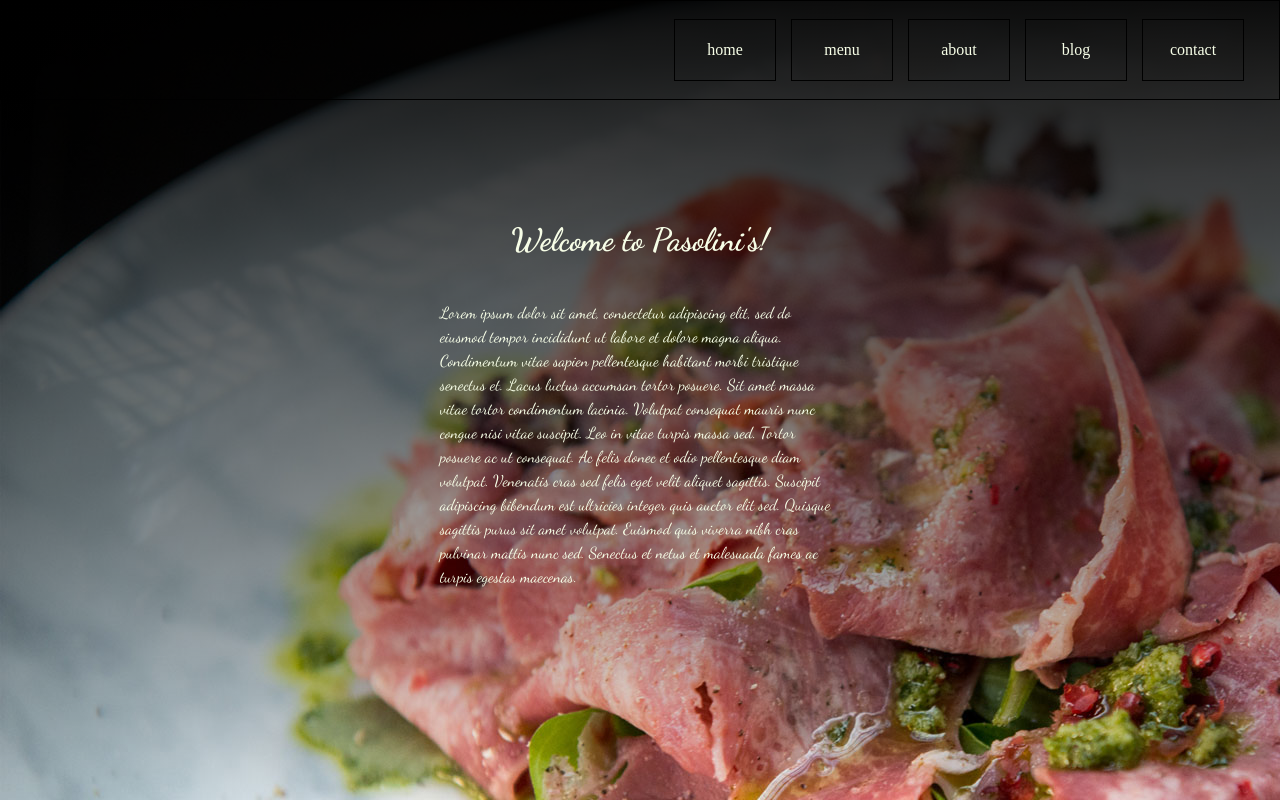
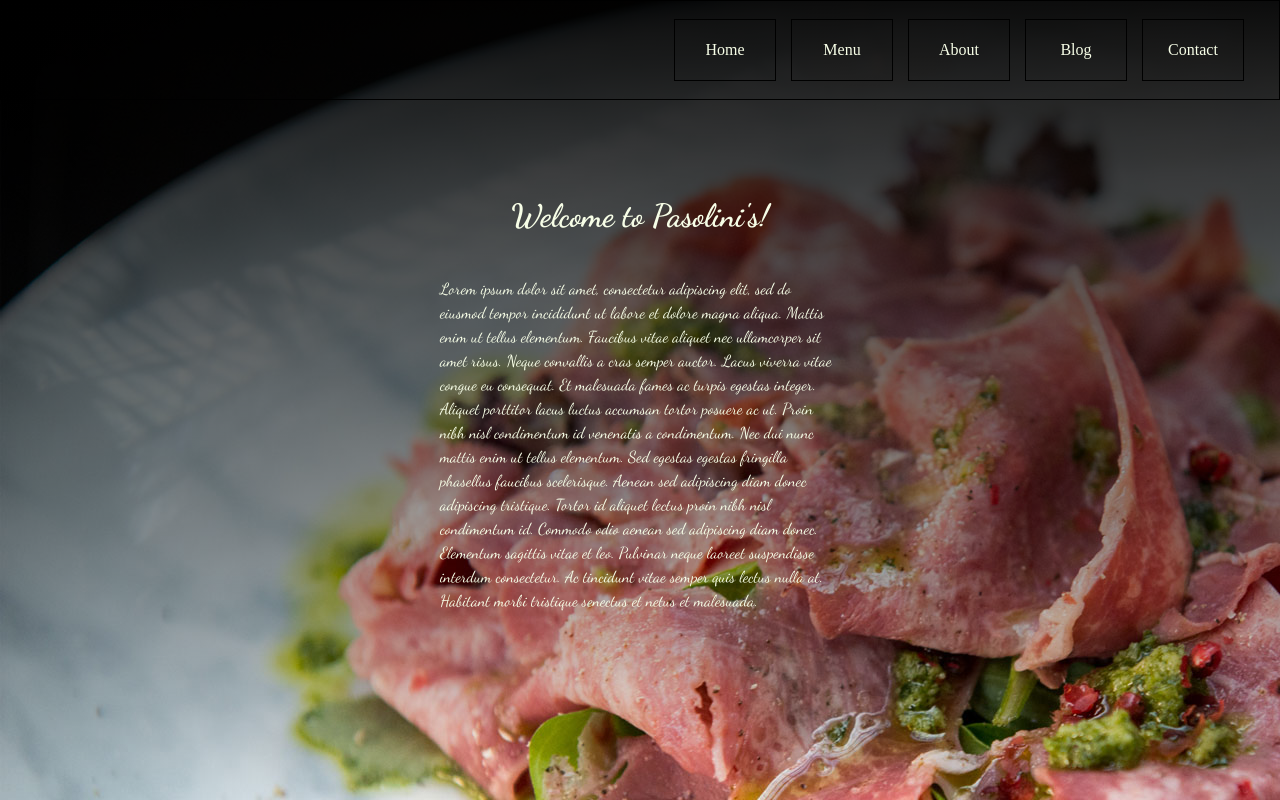
Before and after one commit to NersesArslan/restaurant-page, a website built with webpack: page dist/index.html in a window 1280 px wide. Built offline with nearby package versions, Linux system fonts and the light colour scheme.

Commit message:
removed html tags, rewrote landing page with javascript

```diff
--- a/src/index.js
+++ b/src/index.js
@@ -1,2 +1,84 @@
 import './style.css';
-import _ from 'lodash';
+import _, { head } from 'lodash';
+import Icon from './foodpic.jpeg';
+
+const nav = document.createElement('div');
+nav.classList.add('nav')
+
+const main = document.createElement('div')
+main.classList.add('main')
+
+const footer = document.createElement('div')
+footer.classList.add('footer')
+
+const content = document.getElementById('content')
+
+content.appendChild(nav)
+
+content.appendChild(main)
+
+content.appendChild(footer)
+
+
+const navbar = document.createElement('ol')
+navbar.classList.add('navbar')
+
+nav.appendChild(navbar)
+
+const home = document.createElement('li')
+home.classList.add('home')
+const homelink = document.createElement('a')
+homelink.textContent = 'Home'
+homelink.href = ''
+home.appendChild(homelink)
+
+navbar.appendChild(home)
+
+const menu = document.createElement('li')
+menu.classList.add('menu')
+const menulink = document.createElement('a')
+menulink.textContent = 'Menu'
+
+menu.appendChild(menulink)
+navbar.appendChild(menu)
+
+
+const about = document.createElement('li')
+about.classList.add('about')
+const aboutlink = document.createElement('a')
+aboutlink.textContent = 'About'
+
+about.appendChild(aboutlink)
+navbar.appendChild(about)
+
+const blog = document.createElement('li')
+blog.classList.add('blog')
+const bloglink = document.createElement('a')
+bloglink.textContent = 'Blog'
+
+blog.appendChild(bloglink)
+navbar.appendChild(blog)
+
+const contact = document.createElement('li')
+contact.classList.add('contact')
+const contactlink = document.createElement('a')
+contactlink.textContent = 'Contact'
+
+contact.appendChild(contactlink)
+navbar.appendChild(contact)
+
+const container = document.createElement('div')
+container.classList.add('container')
+main.appendChild(container)
+
+
+const header = document.createElement('h1')
+header.classList.add('header')
+header.textContent = 'Welcome to Pasolini\'s!'
+
+container.appendChild(header)
+
+const paragraph = document.createElement('p')
+paragraph.textContent = 'Lorem ipsum dolor sit amet, consectetur adipiscing elit, sed do eiusmod tempor incididunt ut labore et dolore magna aliqua. Mattis enim ut tellus elementum. Faucibus vitae aliquet nec ullamcorper sit amet risus. Neque convallis a cras semper auctor. Lacus viverra vitae congue eu consequat. Et malesuada fames ac turpis egestas integer. Aliquet porttitor lacus luctus accumsan tortor posuere ac ut. Proin nibh nisl condimentum id venenatis a condimentum. Nec dui nunc mattis enim ut tellus elementum. Sed egestas egestas fringilla phasellus faucibus scelerisque. Aenean sed adipiscing diam donec adipiscing tristique. Tortor id aliquet lectus proin nibh nisl condimentum id. Commodo odio aenean sed adipiscing diam donec. Elementum sagittis vitae et leo. Pulvinar neque laoreet suspendisse interdum consectetur. Ac tincidunt vitae semper quis lectus nulla at. Habitant morbi tristique senectus et netus et malesuada.'
+paragraph.classList.add('main-text')
+container.appendChild(paragraph)
--- a/src/style.css
+++ b/src/style.css
@@ -1,6 +1,9 @@
 html, body {
     margin: 0;
+}
 
+body {
+    height: 100vh;
 }
 
 :root {
@@ -15,20 +18,13 @@ html, body {
     font-size: 20px;
 }
 
-
-
-body {
-
-    height: 100vh;
-}
 #content {
     height: 100%;
     display: grid;
     grid-template-rows: minmax(100px, .5fr) minmax(300px, 3fr) minmax(100px, .25fr);
-
     background: linear-gradient(
         rgba(0, 0, 0, 0.95), rgba(0, 0, 0, 0.65), rgba(0, 0, 0, 0.38), rgba(0, 0, 0, 0)),
-        url("/foodpic.jpeg");
+        url("./foodpic.jpeg");
 }
 
 .nav  {
@@ -49,16 +45,17 @@ body {
     align-items: center;
 }
 
-.navbar{
+ol {
     display: flex;
     justify-content: right;
     align-items: center;
     gap: 15px;
     margin-right: 35px;
+    list-style: none;
 }
 
-.navbar>div {
-    color: var(--primary-color);
+ol>li {
+
    border: var(--secondary-color) solid 1px;
    height: 60px;
    width: 100px;
@@ -69,7 +66,12 @@ body {
 
 }
 
-.navbar>div:hover {
+a {
+    text-decoration: none;
+    color: var(--primary-color);
+}
+
+.navbar>li:hover {
     background-color:#64748b;
 }
 
@@ -79,11 +81,10 @@ body {
     justify-content: center;
     align-items: center;
     width: 400px;
-
-
     height: 400px;
     padding: 20px;
     border-radius: 8px;
+
 }
 
 .header, .main-text {
--- a/webpack.config.js
+++ b/webpack.config.js
@@ -20,6 +20,10 @@ module.exports = {
         test: /\.(woff|woff2|eot|ttf|otf)$/i,
         type: 'asset/resource',
       },
+      {
+        test: /\.(png|svg|jpg|jpeg|gif)$/i,
+        type: 'asset/resource',
+      },
      ],
    },
   };
```
Also changed, not shown: dist/index.html, dist/main.js, src/Sevillana-Regular.ttf (deleted), src/foodpic.jpeg (renamed from foodpic.jpeg).
